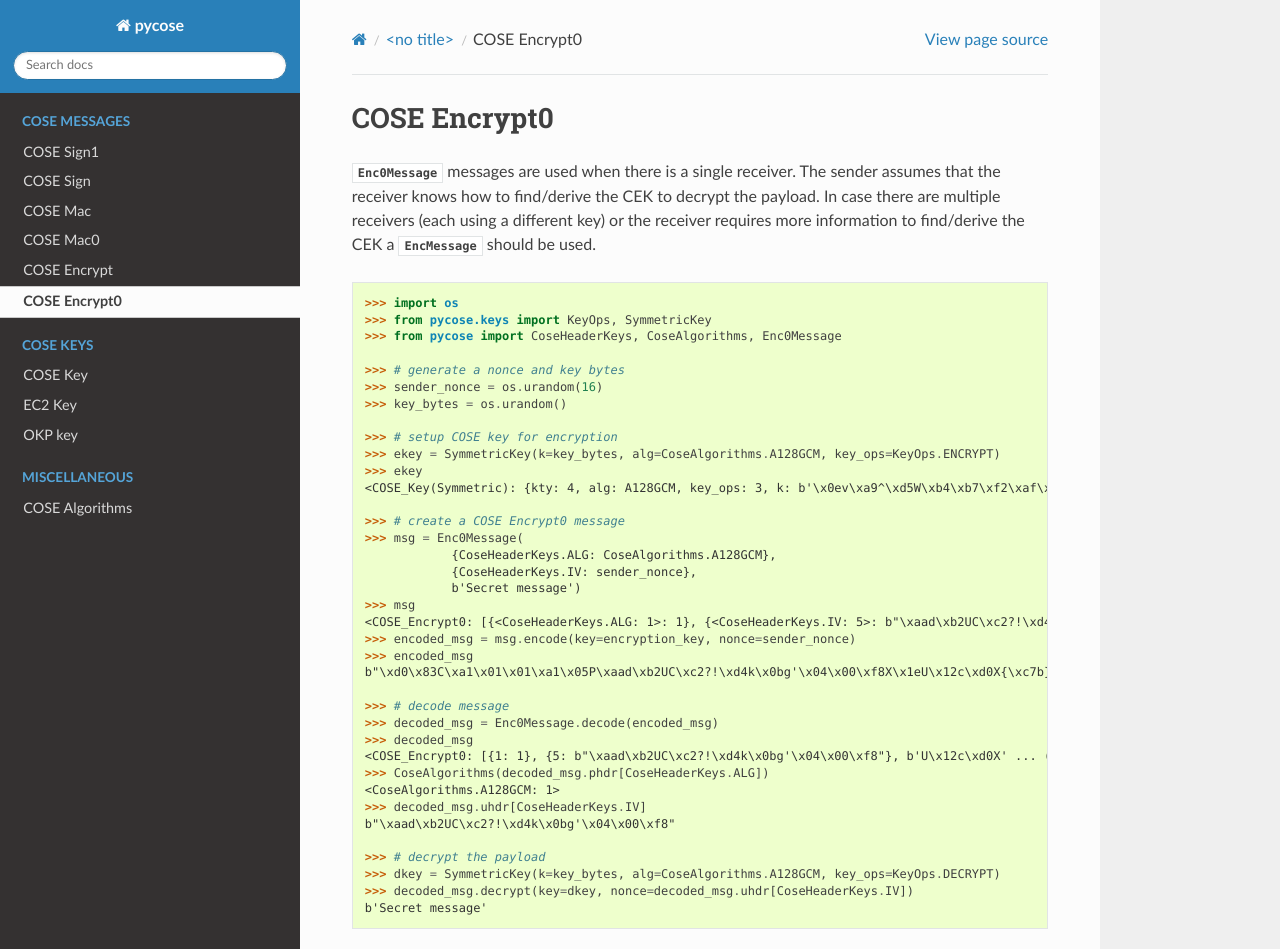
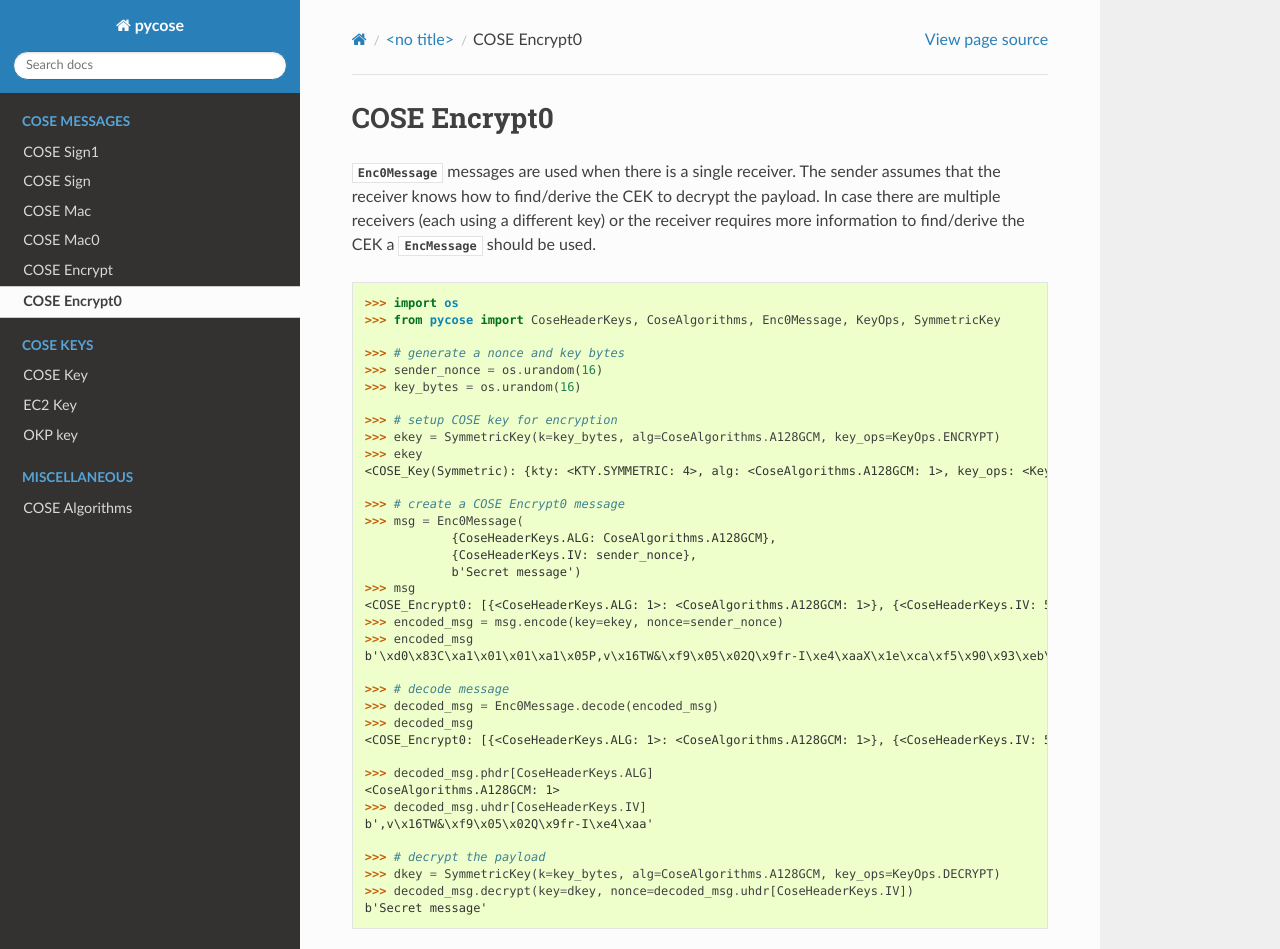
Before and after one commit to TimothyClaeys/pycose, a Sphinx documentation site: the page built from docs/cosemessages/enc0message.rst, in a window 1280 px wide and 1242 px high, cut to the strip 0-949 px from the top of the window. Built offline with Sphinx 7.4.7 and the Read the Docs theme 2.0.0, drawn with Linux system fonts in a browser that asks for light colours.

Commit message:
Fix docs

```diff
--- a/docs/cosemessages/enc0message.rst
+++ b/docs/cosemessages/enc0message.rst
@@ -8,17 +8,16 @@ receiver requires more information to find/derive the CEK a :class:`~pycose.encm
 .. code-block:: pycon
 
     >>> import os
-    >>> from pycose.keys import KeyOps, SymmetricKey
-    >>> from pycose import CoseHeaderKeys, CoseAlgorithms, Enc0Message
+    >>> from pycose import CoseHeaderKeys, CoseAlgorithms, Enc0Message, KeyOps, SymmetricKey
 
     >>> # generate a nonce and key bytes
     >>> sender_nonce = os.urandom(16)
-    >>> key_bytes = os.urandom()
+    >>> key_bytes = os.urandom(16)
 
     >>> # setup COSE key for encryption
     >>> ekey = SymmetricKey(k=key_bytes, alg=CoseAlgorithms.A128GCM, key_ops=KeyOps.ENCRYPT)
     >>> ekey
-    <COSE_Key(Symmetric): {kty: 4, alg: A128GCM, key_ops: 3, k: b'\x0ev\xa9^\xd5W\xb4\xb7\xf2\xaf\x8b\xde7\x94\x86\xbf'}>
+    <COSE_Key(Symmetric): {kty: <KTY.SYMMETRIC: 4>, alg: <CoseAlgorithms.A128GCM: 1>, key_ops: <KeyOps.ENCRYPT: 3>, k: b'J\x074B+\x83x\x90\xbe\x92\xc6\x1c\x9f%\x7f\x84'}>
 
     >>> # create a COSE Encrypt0 message
     >>> msg = Enc0Message(
@@ -26,19 +25,20 @@ receiver requires more information to find/derive the CEK a :class:`~pycose.encm
                 {CoseHeaderKeys.IV: sender_nonce},
                 b'Secret message')
     >>> msg
-    <COSE_Encrypt0: [{<CoseHeaderKeys.ALG: 1>: 1}, {<CoseHeaderKeys.IV: 5>: b"\xaad\xb2UC\xc2?!\xd4k\x0bg'\x04\x00\xf8"}, b'Secre' ... (14 bytes)]>
-    >>> encoded_msg = msg.encode(key=encryption_key, nonce=sender_nonce)
+    <COSE_Encrypt0: [{<CoseHeaderKeys.ALG: 1>: <CoseAlgorithms.A128GCM: 1>}, {<CoseHeaderKeys.IV: 5>: b',v\x16TW&\xf9\x05\x02Q\x9fr-I\xe4\xaa'}, b'Secre' ... (14 bytes)]>
+    >>> encoded_msg = msg.encode(key=ekey, nonce=sender_nonce)
     >>> encoded_msg
-    b"\xd0\x83C\xa1\x01\x01\xa1\x05P\xaad\xb2UC\xc2?!\xd4k\x0bg'\x04\x00\xf8X\x1eU\x12c\xd0X{\xc7b}*!\x85.]\x9d\\q\xc4\xcfRT\xdf{\xbe\x05\xb90\xf4\x9d\x90"
+    b'\xd0\x83C\xa1\x01\x01\xa1\x05P,v\x16TW&\xf9\x05\x02Q\x9fr-I\xe4\xaaX\x1e\xca\xf5\x90\x93\xeb\x08\xf3\x7f\xadv\x18\xe5^^\xe5\x18\x9e\xdfw\xef\x0e\x94$\xa5al\xed^~\xf6'
 
     >>> # decode message
     >>> decoded_msg = Enc0Message.decode(encoded_msg)
     >>> decoded_msg
-    <COSE_Encrypt0: [{1: 1}, {5: b"\xaad\xb2UC\xc2?!\xd4k\x0bg'\x04\x00\xf8"}, b'U\x12c\xd0X' ... (30 bytes)]>
-    >>> CoseAlgorithms(decoded_msg.phdr[CoseHeaderKeys.ALG])
+    <COSE_Encrypt0: [{<CoseHeaderKeys.ALG: 1>: <CoseAlgorithms.A128GCM: 1>}, {<CoseHeaderKeys.IV: 5>: b',v\x16TW&\xf9\x05\x02Q\x9fr-I\xe4\xaa'}, b'\xca\xf5\x90\x93\xeb' ... (30 bytes)]>
+
+    >>> decoded_msg.phdr[CoseHeaderKeys.ALG]
     <CoseAlgorithms.A128GCM: 1>
     >>> decoded_msg.uhdr[CoseHeaderKeys.IV]
-    b"\xaad\xb2UC\xc2?!\xd4k\x0bg'\x04\x00\xf8"
+    b',v\x16TW&\xf9\x05\x02Q\x9fr-I\xe4\xaa'
 
     >>> # decrypt the payload
     >>> dkey = SymmetricKey(k=key_bytes, alg=CoseAlgorithms.A128GCM, key_ops=KeyOps.DECRYPT)
```
